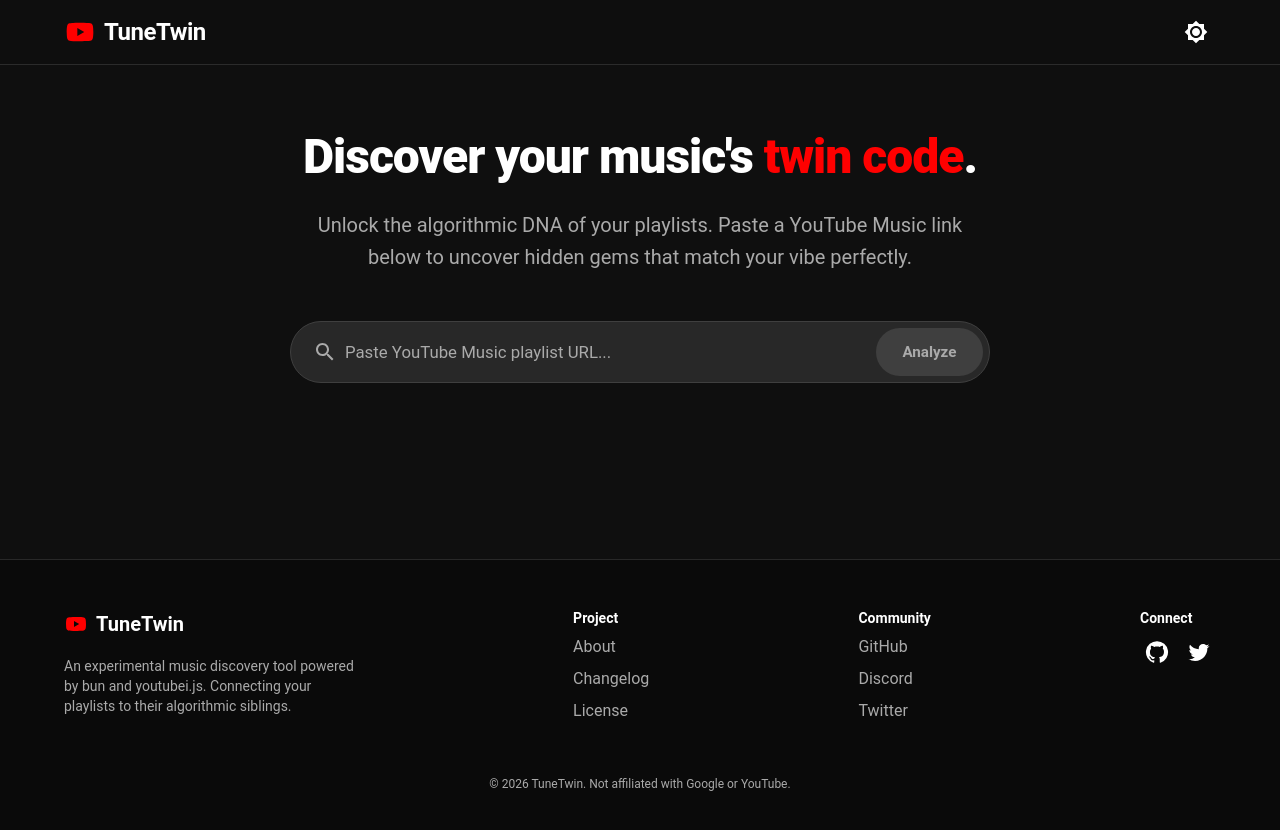
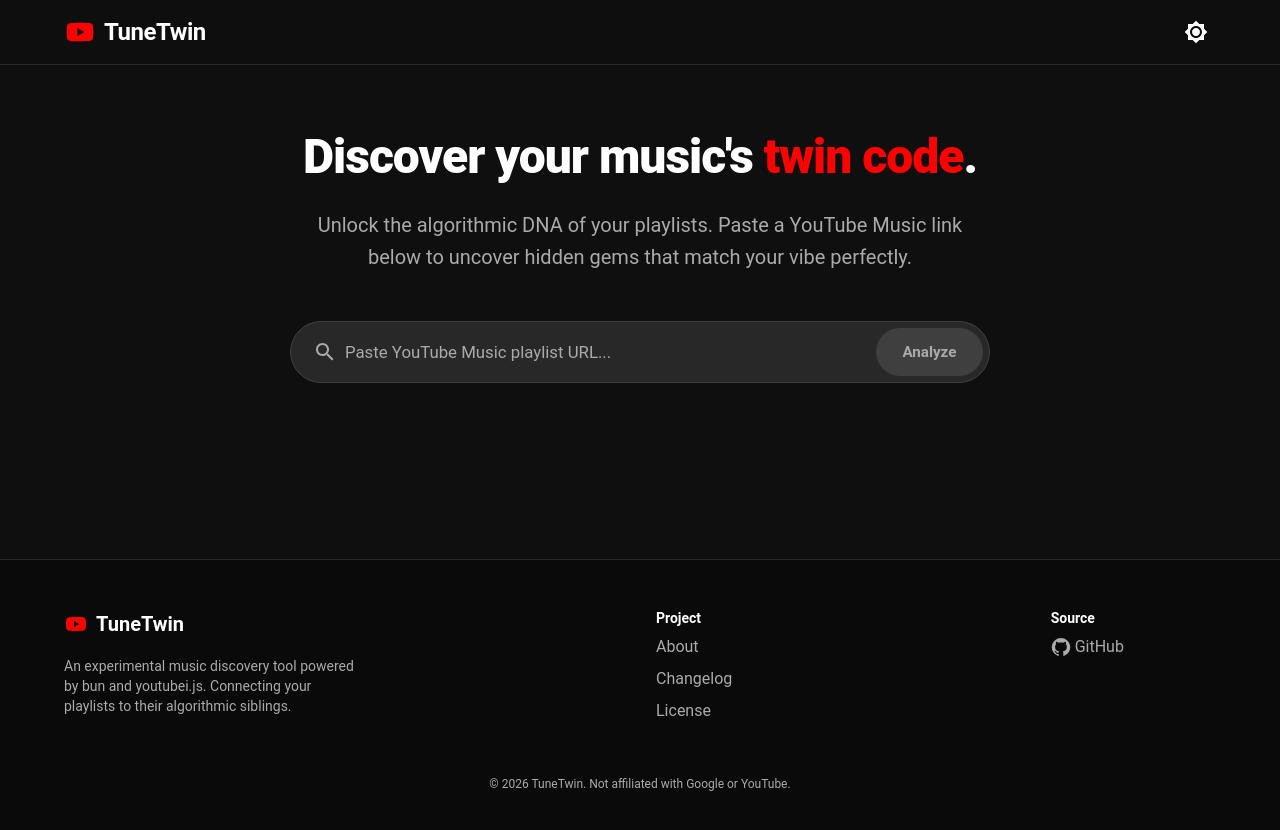
Before and after one commit to jdluu/Tune-Twin, a React (Vite) app: page / in a window 1280 px wide. Shown: the top 830 px of the page. Built offline with nearby package versions, Linux system fonts and the light colour scheme.

Commit message:
style: remove Discord/Twitter links and simplify footer to Source Code only

```diff
--- a/src/App.tsx
+++ b/src/App.tsx
@@ -434,7 +434,7 @@ export function App() {
         }}>
           <Container maxWidth="lg">
             <Grid container spacing={4} justifyContent="space-between">
-              <Grid item xs={12} md={4}>
+              <Grid size={{ xs: 12, md: 4 }}>
                 <Box sx={{ display: 'flex', alignItems: 'center', gap: 1, mb: 2 }}>
                   <YouTubeIcon color="primary" />
                   <Typography variant="h6" fontWeight="bold">TuneTwin</Typography>
@@ -445,7 +445,7 @@ export function App() {
                 </Typography>
               </Grid>
 
-              <Grid item xs={6} md={2}>
+              <Grid size={{ xs: 6, md: 2 }}>
                 <Typography variant="subtitle2" fontWeight="bold" gutterBottom>Project</Typography>
                 <Stack spacing={1}>
                   <Link href="#" color="text.secondary" underline="hover">About</Link>
@@ -454,20 +454,12 @@ export function App() {
                 </Stack>
               </Grid>
 
-              <Grid item xs={6} md={2}>
-                <Typography variant="subtitle2" fontWeight="bold" gutterBottom>Community</Typography>
+              <Grid size={{ xs: 6, md: 2 }}>
+                <Typography variant="subtitle2" fontWeight="bold" gutterBottom>Source</Typography>
                 <Stack spacing={1}>
-                  <Link href="#" color="text.secondary" underline="hover">GitHub</Link>
-                  <Link href="#" color="text.secondary" underline="hover">Discord</Link>
-                  <Link href="#" color="text.secondary" underline="hover">Twitter</Link>
-                </Stack>
-              </Grid>
-
-              <Grid item xs={12} md={3}>
-                <Typography variant="subtitle2" fontWeight="bold" gutterBottom>Connect</Typography>
-                <Stack direction="row" spacing={1}>
-                    <IconButton size="small" color="inherit" aria-label="GitHub"><GitHubIcon /></IconButton>
-                    <IconButton size="small" color="inherit" aria-label="Twitter"><TwitterIcon /></IconButton>
+                  <Link href="https://github.com/topics/tunetwin" color="text.secondary" underline="hover" sx={{ display: 'flex', alignItems: 'center', gap: 0.5 }}>
+                    <GitHubIcon fontSize="small" /> GitHub
+                  </Link>
                 </Stack>
               </Grid>
             </Grid>
```
